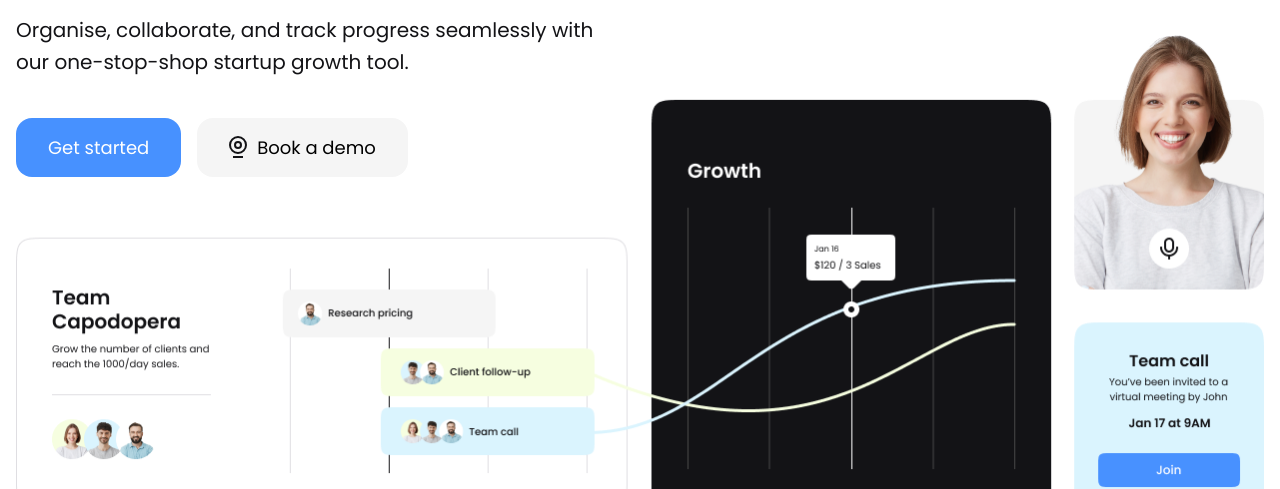
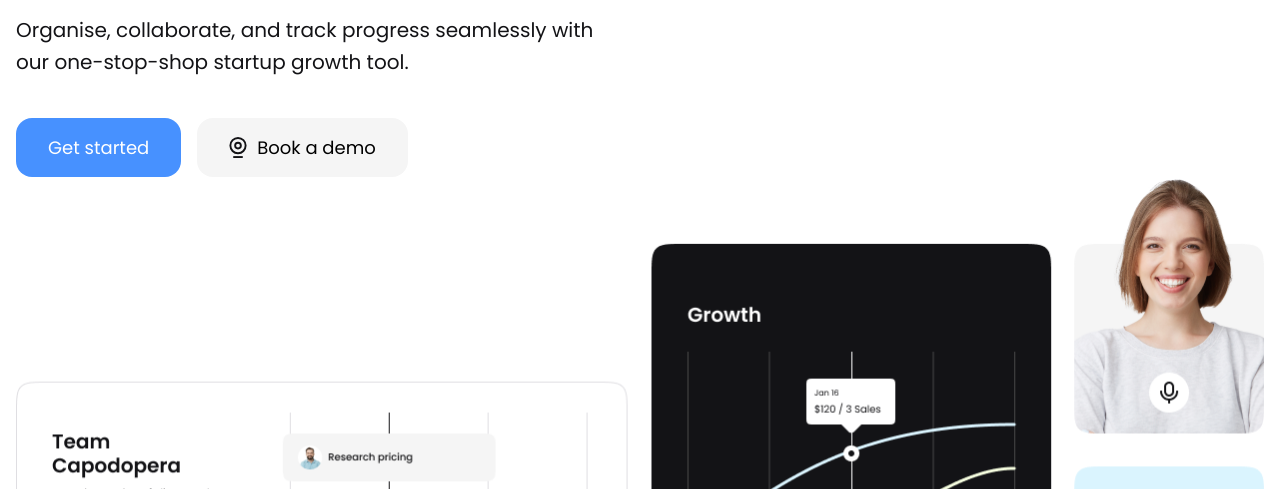
Before and after one commit to belko2k/growth-landing, a website built with Vite: page index.html in a window 1280 px wide. Shown: the part 311-800 px from the top of the page. Built offline with nearby package versions, Linux system fonts and the light colour scheme.

Commit message:
btn svg + hovers

```diff
--- a/index.html
+++ b/index.html
@@ -52,6 +52,7 @@
     <main>
       <!-- HERO SECTION -->
       <section class="hero-section container bg-light">
+        <div class="stacked">
           <div class="hero-section__content flex">
             <h1 class="primary-heading">
               A powerful solution to grow your startup. Fast!
@@ -63,7 +64,9 @@
             <div class="btn-wrapper flex">
               <button class="btn primary-btn bg-blue">Get started</button>
               <button class="btn secondary-btn" data-icon="camera">
-              Book a demo
+                <svg class="camera-icon">
+                  <use xlink:href="images/camera.svg#camera"></use></svg
+                >Book a demo
               </button>
             </div>
           </div>
@@ -75,6 +78,7 @@
               />
               <img src="images/hero-bg-mobile.png" alt="Growth overview" />
             </picture>
+          </div>
         </div>
       </section>
 
--- a/styles/reset.css
+++ b/styles/reset.css
@@ -30,8 +30,9 @@ picture,
 video,
 canvas,
 svg {
-  display: block;
+  vertical-align: middle;
   max-width: 100%;
+  font-style: italic;
 }
 /*
   6. Remove built-in form typography styles
--- a/styles/style.css
+++ b/styles/style.css
@@ -81,8 +81,12 @@ body {
 
 .hero-section {
   padding-block: 3.5rem 2rem;
+  text-align: center;
+}
 
-  text-align: center;
+.stacked > * {
+  grid-column: 1 / -1;
+  grid-row: 1 / -1;
 }
 
 .hero-section__content {
@@ -115,17 +119,19 @@ body {
   gap: 0.625rem;
 }
 
-.hero-section .btn-wrapper button[data-icon='camera']::before {
-  content: '';
-  background-image: url(../images/book-a-demo-icon.svg);
+.hero-section .btn-wrapper button[data-icon='camera'] .camera-icon {
   width: 18px;
-  height: 22px;
+  height: 21px;
+  stroke: var(--clr-neutral-900);
 }
 
-.hero-section__image {
+.hero-section .btn-wrapper button[data-icon='camera']:hover .camera-icon {
+  stroke: var(--clr-neutral-100);
+}
+
+/* .hero-section__image {
   justify-content: center;
-  /* margin-top: -9rem; */
-}
+} */
 
 @media (max-width: 450px) {
   .hero-section .btn-wrapper {
@@ -136,9 +142,9 @@ body {
 }
 
 @media (max-width: 700px) {
-  .hero-section__image {
+  /* .hero-section__image {
     margin-top: 3.75rem;
-  }
+  } */
 }
 
 @media (min-width: 1000px) {
@@ -156,9 +162,9 @@ body {
     margin-block: 1.5rem 2.5rem;
   }
 
-  .hero-section__image {
+  /* .hero-section__image {
     margin-top: -9rem;
-  }
+  } */
 }
 
 /* VIDEO SECTION */
@@ -293,6 +299,12 @@ body {
   padding: 0.75rem 1.5rem;
 }
 
+.secondary-btn:hover,
+.secondary-btn-sm:hover {
+  background-color: var(--clr-primary-400);
+  color: var(--clr-neutral-100);
+}
+
 /* Backgrounds */
 
 .bg-light {
```
Also changed, not shown: images/arrow.svg (deleted), images/book-a-demo-icon.svg (deleted), images/camera.svg (added). Lines whose indentation alone changed are shown as unchanged.
